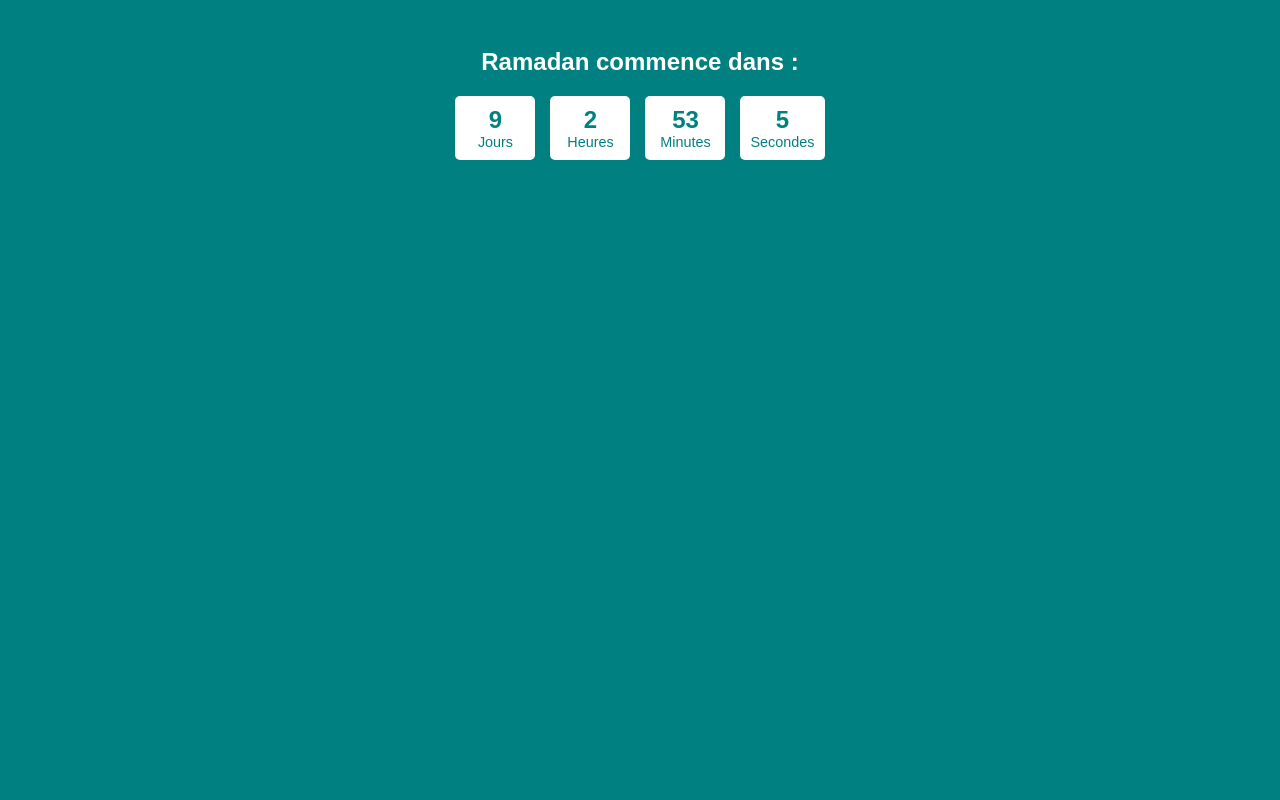
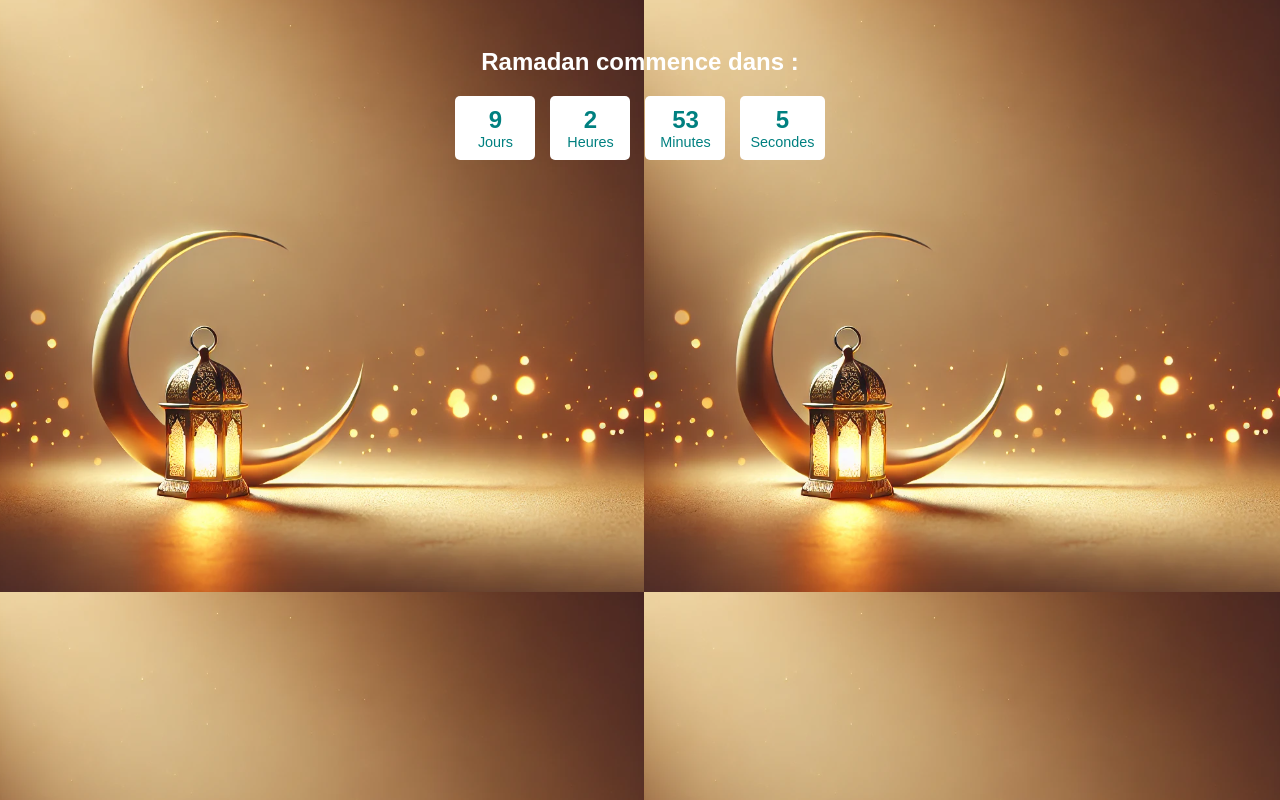
Before and after one commit to jad-la/Ram-CompteR, a plain HTML site: page index.html in a window 1280 px wide. Drawn offline with Linux system fonts and the light colour scheme.

Commit message:
Update index.html

```diff
--- a/index.html
+++ b/index.html
@@ -8,7 +8,7 @@
         body {
             font-family: Arial, sans-serif;
             text-align: center;
-            background-color: #008080;
+            background: url('ramadan2025.png');
             color: white;
             padding: 20px;
         }
```
